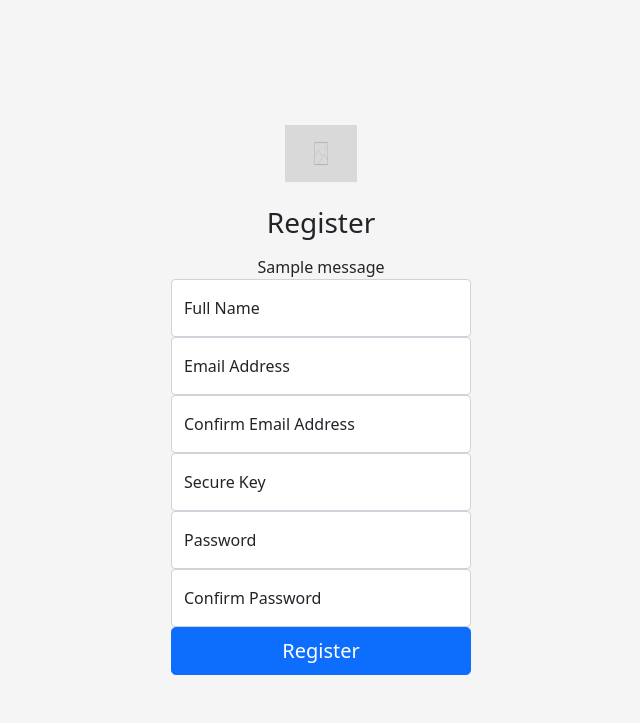
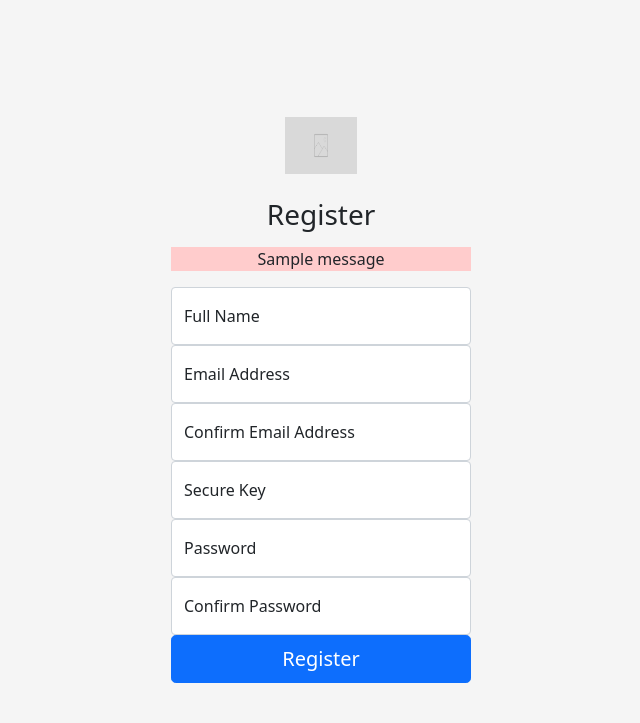
Before and after one commit to Fsociety098/DissertationPasswordManager, a Flask app: page /auth/register in a window 1280 px wide. Shown: the top 723 px of the page, without its empty margins (319-959 px from the left). Run offline with Flask 2, Linux system fonts and the light colour scheme; tables that the repository leaves empty hold one stand-in row (values such as "Sample post"); one stand-in notice (Sample message) is shown.

Commit message:
css added for flash error messsages

```diff
--- a/PasswordManager/static/style.css
+++ b/PasswordManager/static/style.css
@@ -35,3 +35,9 @@ html
     left: 0;
     z-index: 1030;
 }
+
+.flash-error{
+    background-color: #FFCCCC;
+    margin-bottom: 1em;
+    text-align: center;
+}
--- a/PasswordManager/templates/auth/register.html
+++ b/PasswordManager/templates/auth/register.html
@@ -20,7 +20,7 @@
 
         <div class="form-floating">
             {% for message in get_flashed_messages() %}
-                <div class="flash">{{ message }}</div>
+                <div class="flash flash-error">{{ message }}</div>
             {% endfor %}
         </div>
         <div class="form-floating">
```
